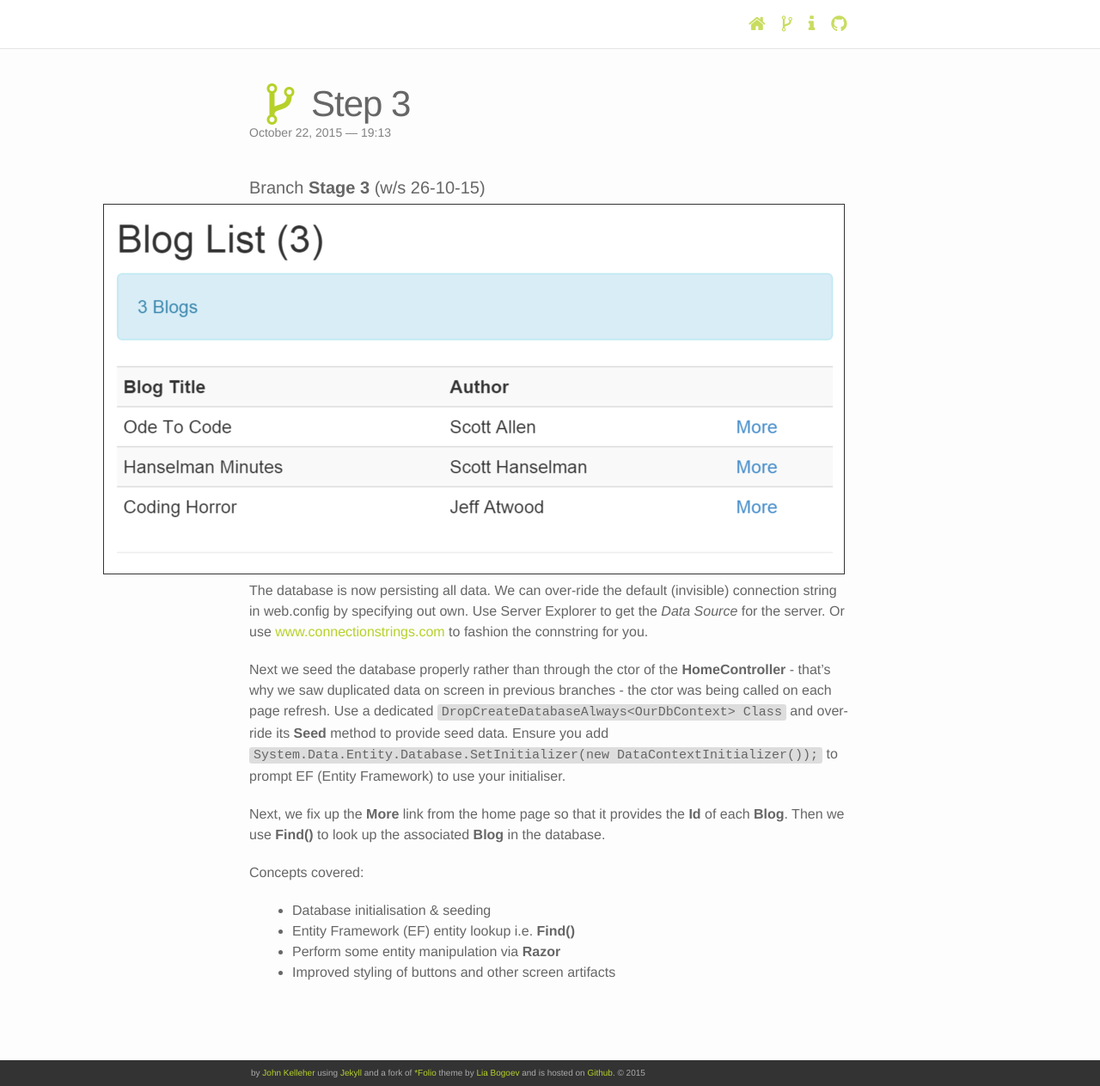
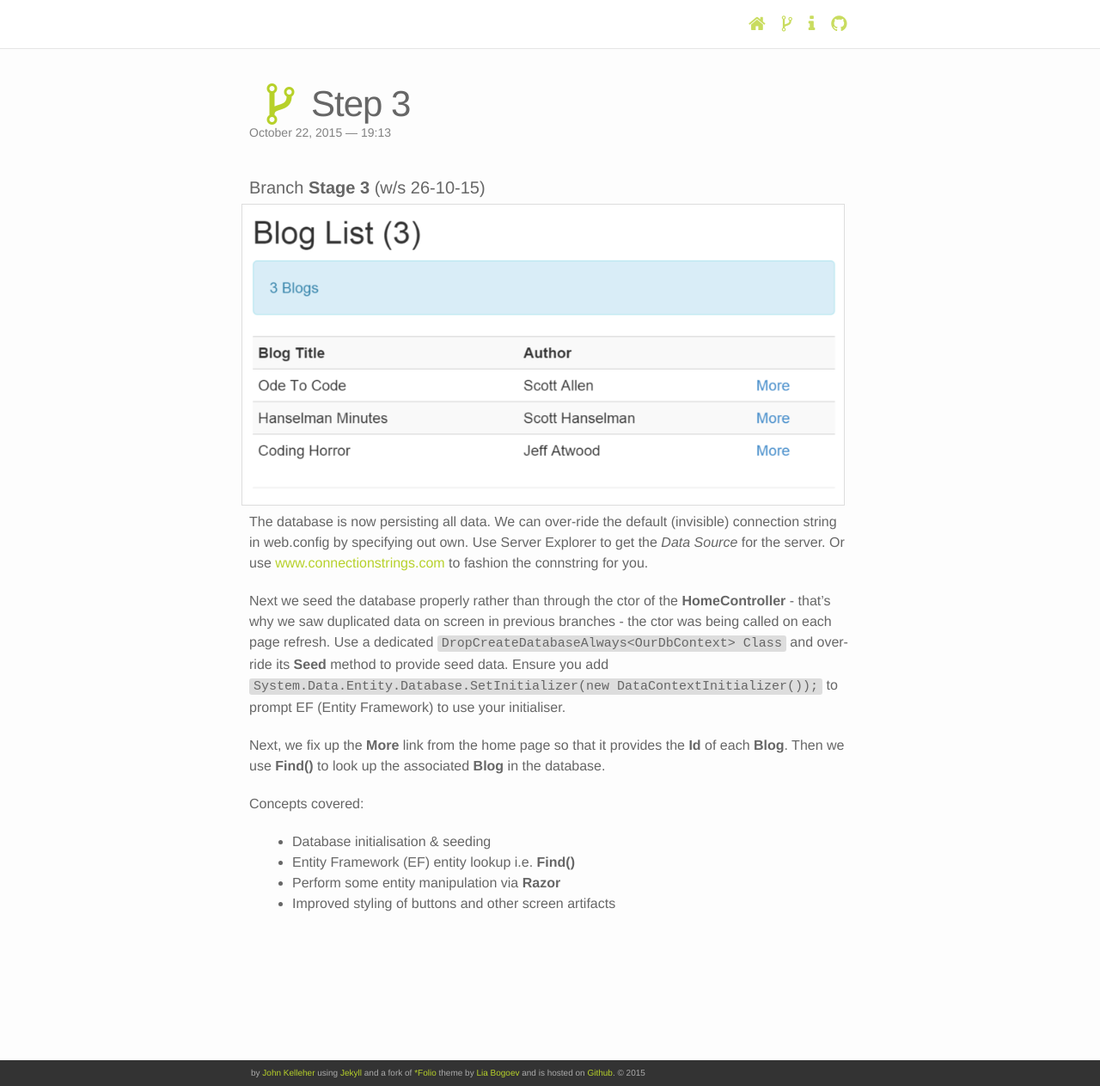
Before and after one commit to itsligo/blog, a Jekyll site: the page built from _branches/3_branch.markdown, in a window 1280 px wide and 1263 px high. Shown: the whole window at 86% size. Built offline with Jekyll 4.4.1, drawn with Linux system fonts in a browser that asks for light colours; nearby versions of some CDN libraries.

Commit message:
improved img handling sass

```diff
--- a/_sass/_layout.scss
+++ b/_sass/_layout.scss
@@ -269,7 +269,9 @@ width: 66.66%;
 width: 100%;
 }
 .boxed{
-    border: 1px solid $grey-color-dark;
+    border: 1px solid $grey-color-light;
+    display:block;
+    width: 100%;
     margin: 7px;
 }
 .caption{
```
Also changed, not shown: 13 other files.
